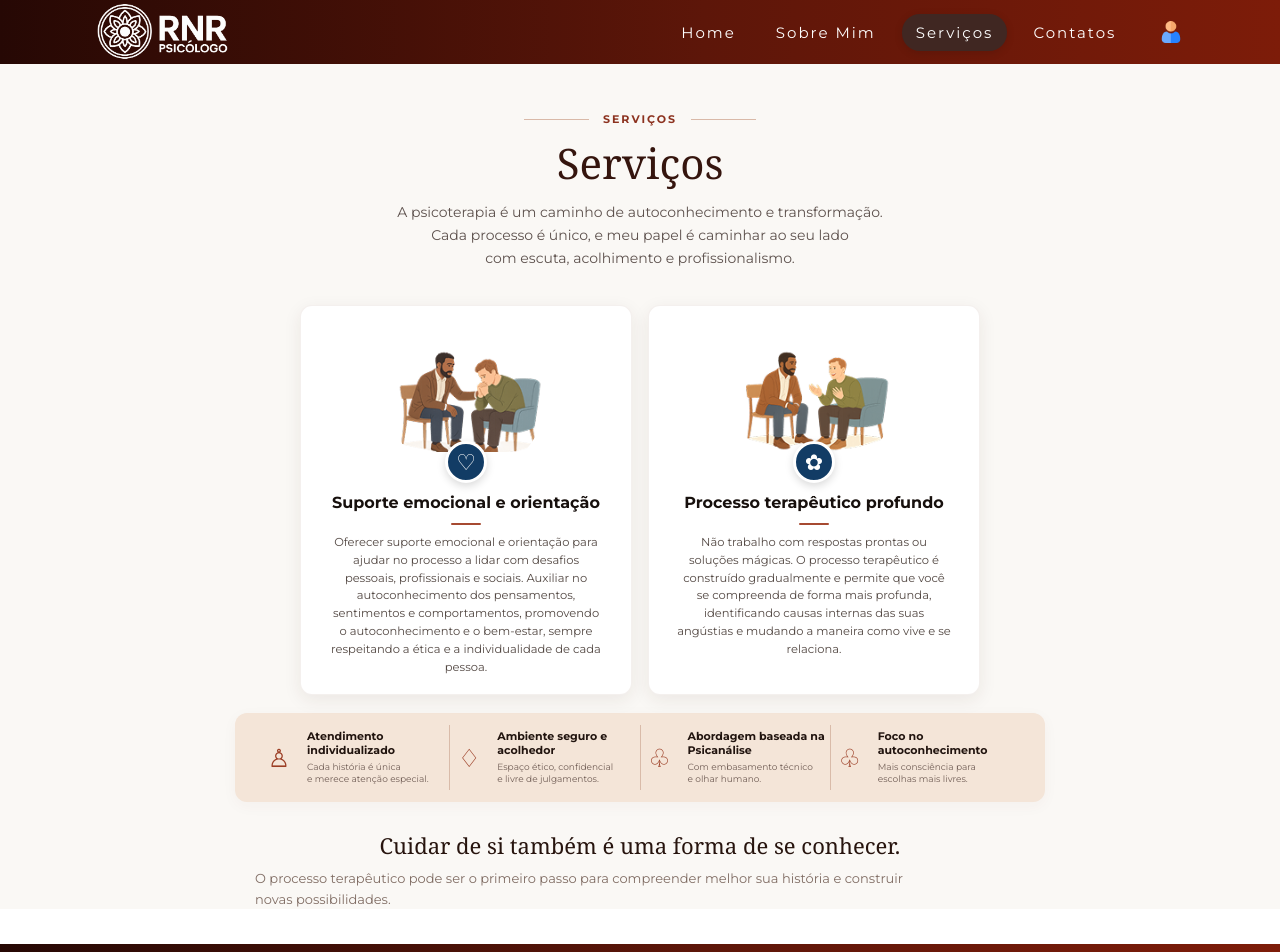
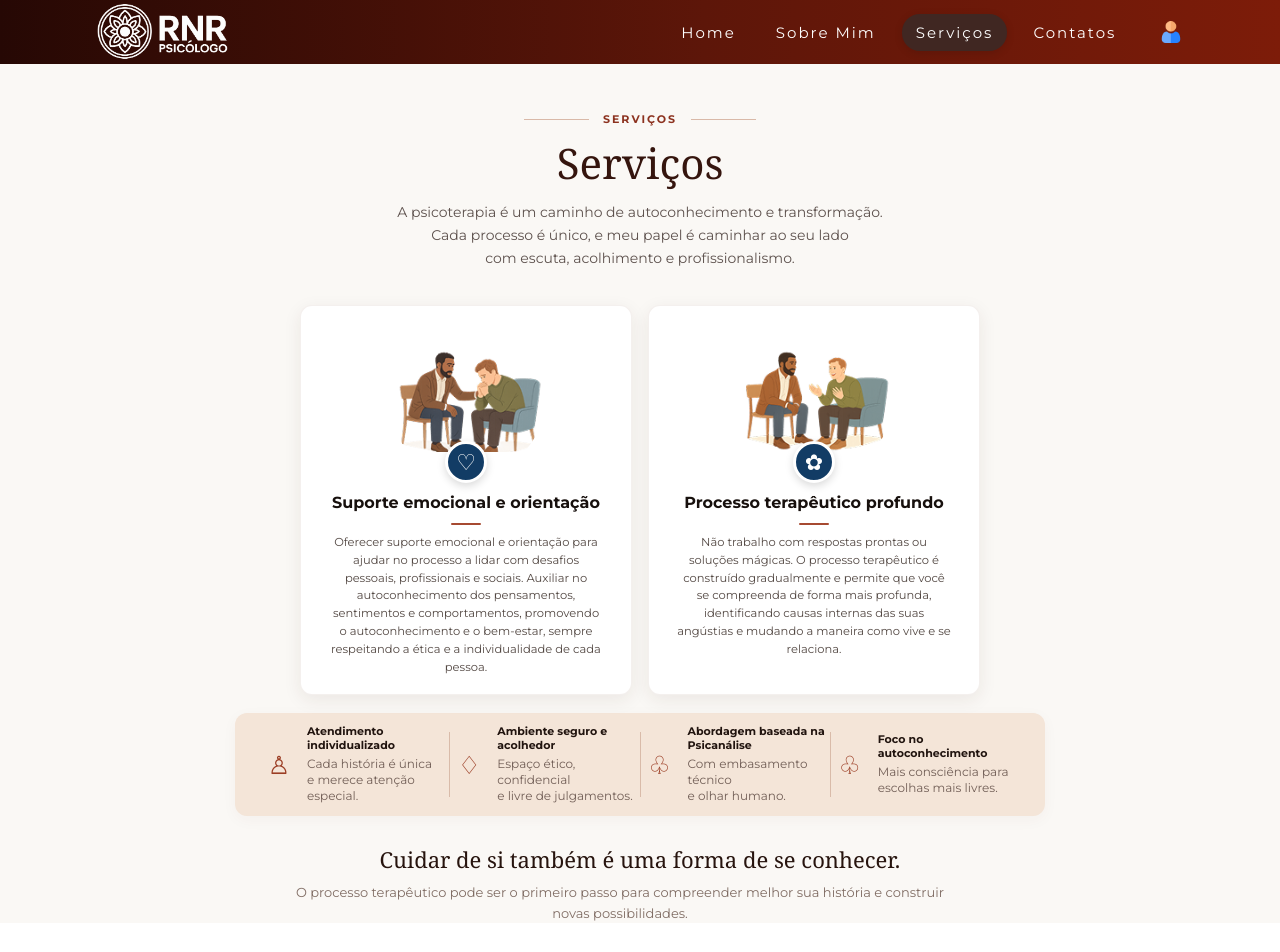
Before and after one commit to VictorEmanuel06/projeto-integrador-back-end, a React (Vite) app in the folder frontend/: page /Servicos in a window 1280 px wide. Shown: the top 952 px of the page. Built offline with nearby package versions, Linux system fonts and the light colour scheme; no server answers.

Commit message:
tela de serviços

```diff
--- a/frontend/src/pages/servicos/Servicos.css
+++ b/frontend/src/pages/servicos/Servicos.css
@@ -314,7 +314,7 @@
 
     color: #725f57;
 
-    font-size: 9px;
+    font-size: 12px;
 
     line-height: 1.35;
 }
@@ -340,6 +340,7 @@
 .servicos-final {
     max-width: 810px;
 
+
     margin: 28px auto 35px;
 
     padding: 0 20px;
@@ -362,9 +363,11 @@
 .servicos-final p {
     max-width: 650px;
 
-    margin: 0;
+    margin-left: 40px;
 
     color: #806d64;
+
+    text-align: center;
 
     font-size: 13px;
 
```
